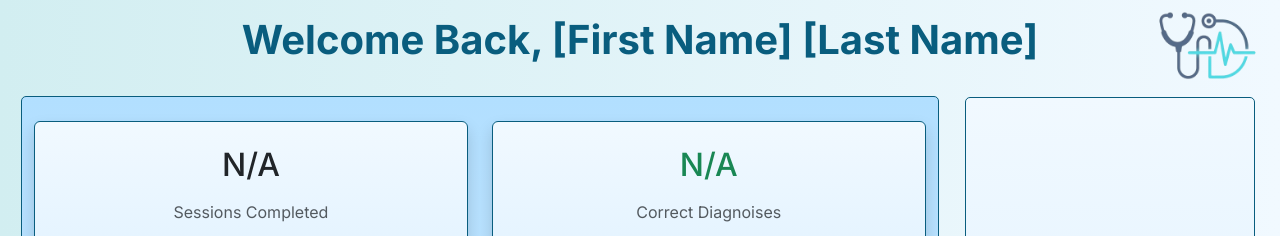
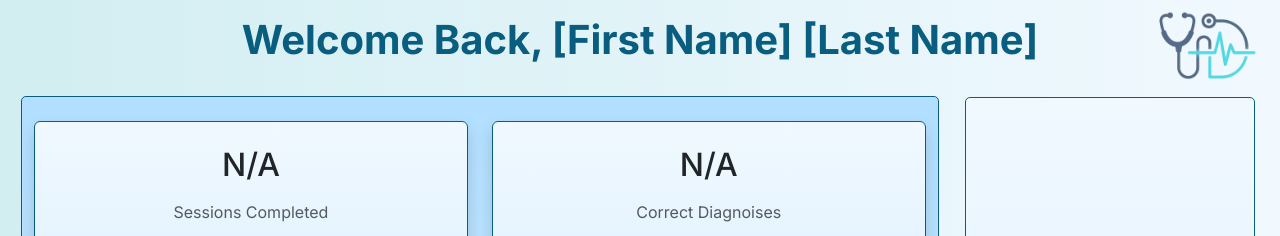
Before and after one commit to eddie-reyes/dtt, a React (Vite) app: page /menu in a window 1280 px wide. Shown: the top 236 px of the page. Built offline with nearby package versions, Linux system fonts and the light colour scheme; no server answers.

Commit message:
Changed the color of the data on the second card

```diff
--- a/src/components/Menu/Menu.jsx
+++ b/src/components/Menu/Menu.jsx
@@ -226,7 +226,7 @@ export default function Menu() {
                                         <div className="display-4 text-success mb-2">
                                             <i className="bi bi-graph-up"></i>
                                         </div>
-                                        <h2 className="card-title mb-3 text-success">
+                                        <h2 className="card-title mb-3">  {/* text-success */}
                                             {user?.stats ? user.stats.correct_count : 'N/A'}
                                         </h2>
                                         <p className="card-text text-muted">Correct Diagnoises</p>
```
